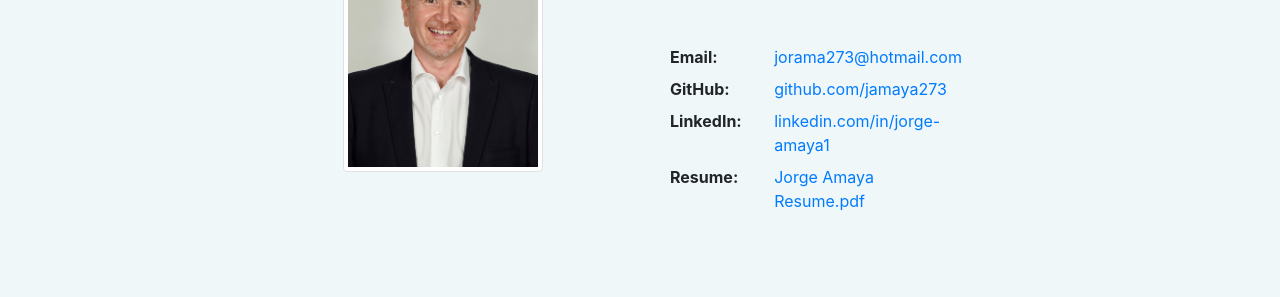
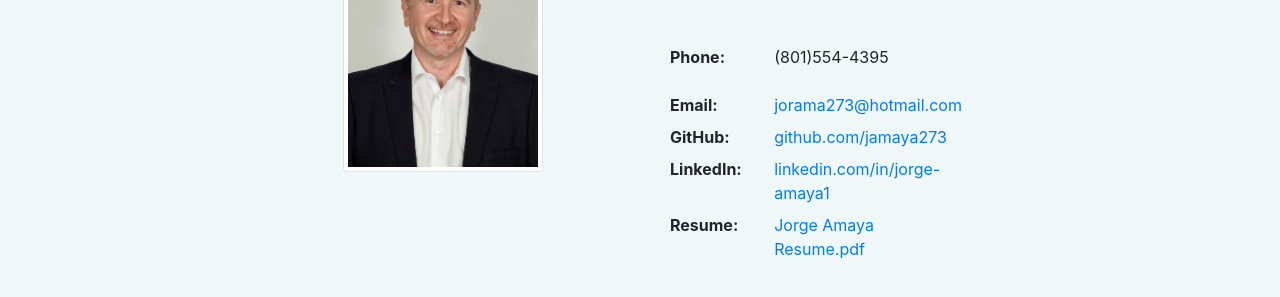
Before and after one commit to jamaya273/PortfolioUpd, a plain HTML site: page index.html in a window 1280 px wide. Shown: the part 219-516 px from the top of the page. Drawn offline with nearby package versions, Linux system fonts and the light colour scheme.

```diff
--- a/index.html
+++ b/index.html
@@ -67,6 +67,16 @@
 
         <div class="row my-2">
           <div class="col-sm-2">
+            <strong>Phone:</strong>
+          </div>
+          <div class="col-sm-4">
+            <p>(801)554-4395</p>
+          </div>
+        </div>
+
+
+        <div class="row my-2">
+          <div class="col-sm-2">
             <strong>Email:</strong>
           </div>
           <div class="col-sm-4">
```
Also changed, not shown: portfolio.html (+4 -1 lines).
